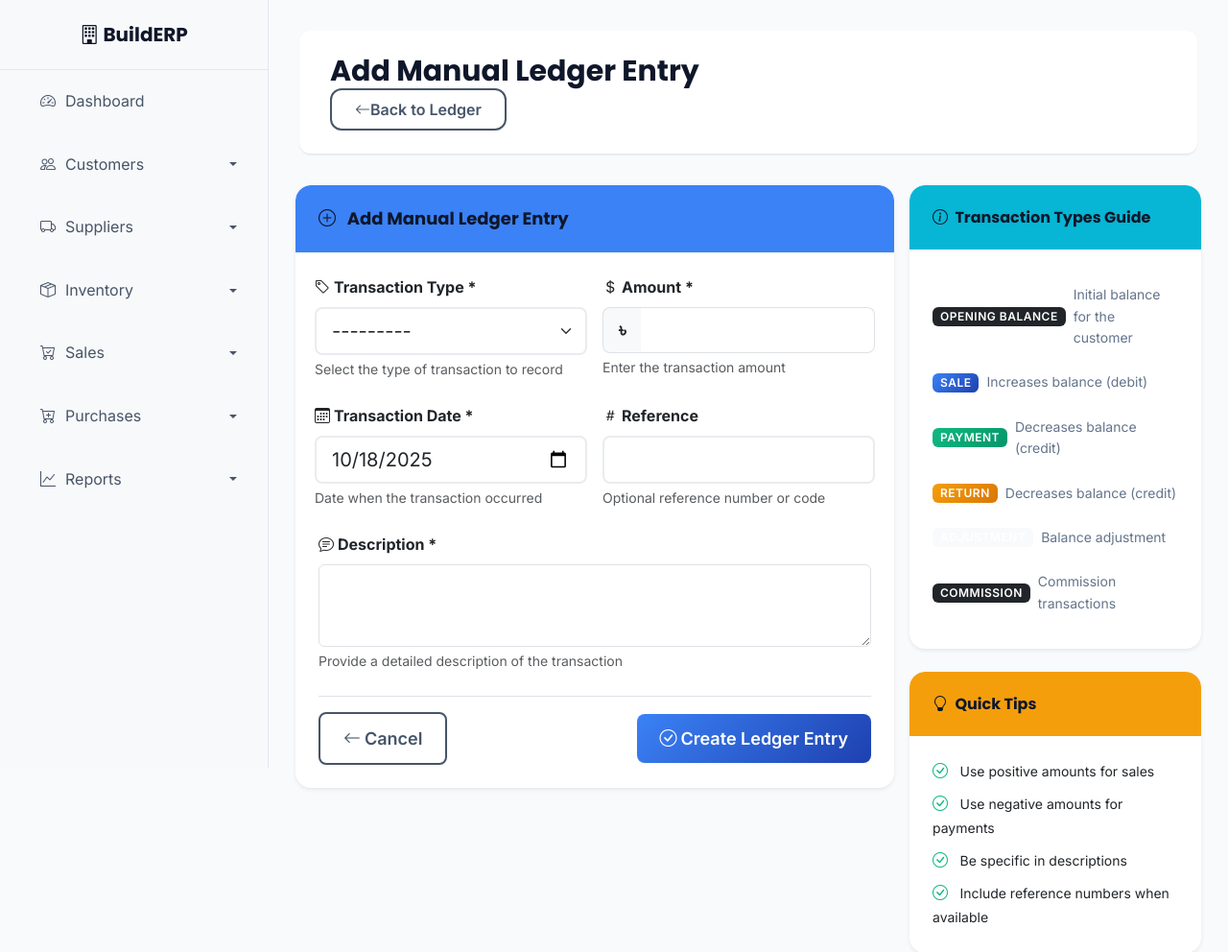
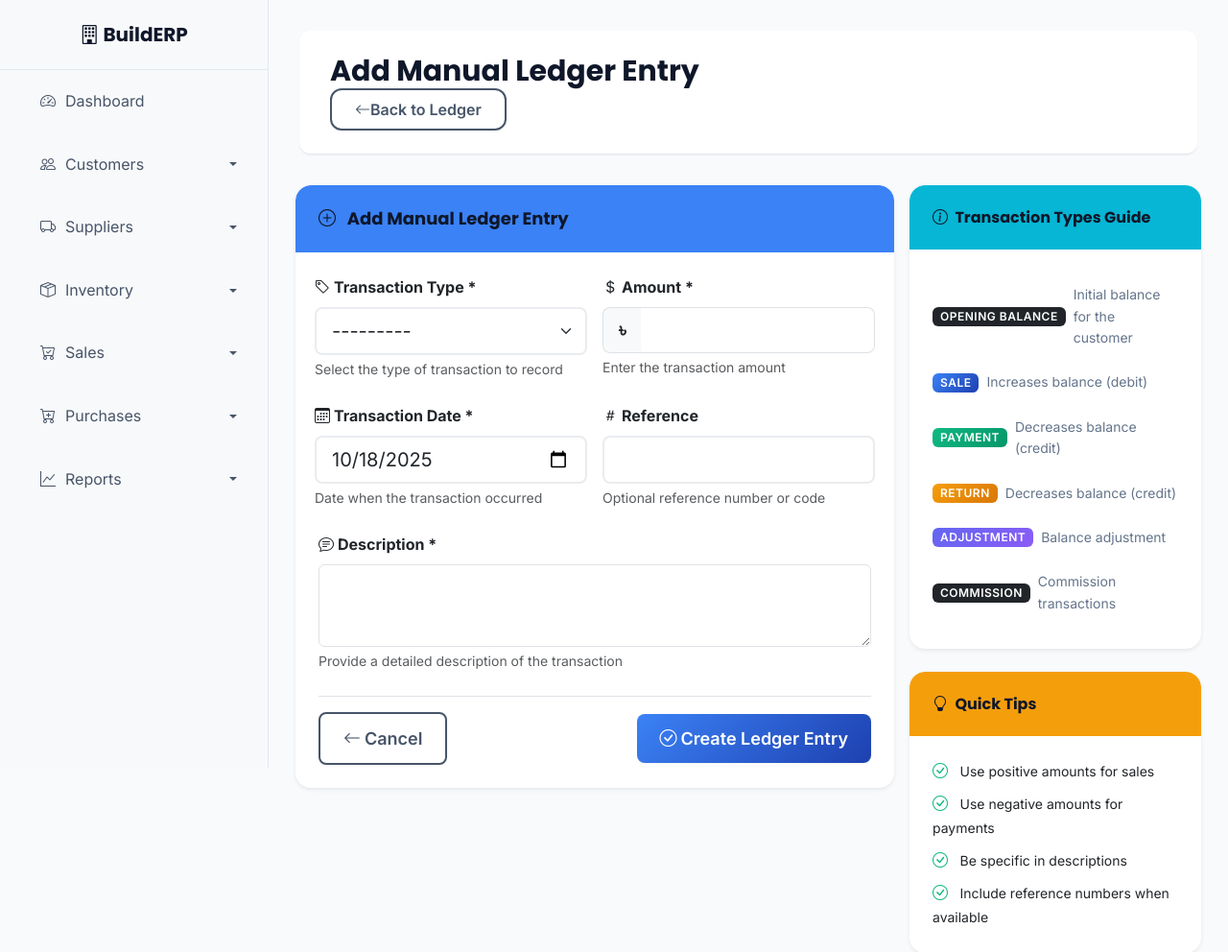
Before and after one commit to giasuddin90/minierp, a Django app: page /customers/1/ledger/create/ in a window 1280 px wide. Shown: the top 992 px of the page at 96% size. Run offline with Django 5.2, Linux system fonts and the light colour scheme.

Commit message:
change design

```diff
--- a/static/css/components.css
+++ b/static/css/components.css
@@ -277,6 +277,11 @@
     color: var(--text-white);
 }
 
+.badge.bg-secondary {
+    background: var(--secondary-gradient) !important;
+    color: var(--text-white);
+}
+
 /* Stats Cards (Legacy Support) */
 .stats-card {
     background: var(--bg-secondary) !important;
```
